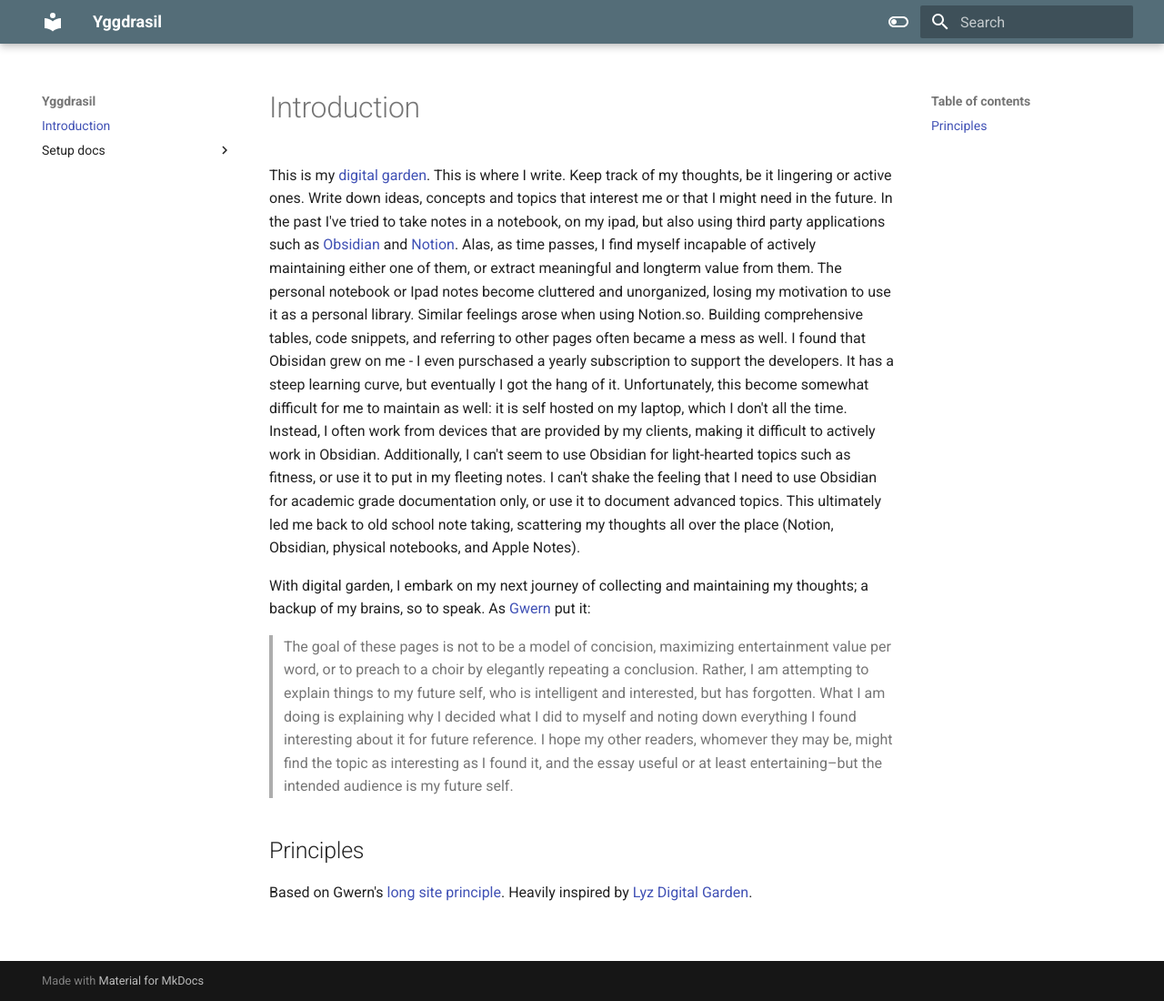
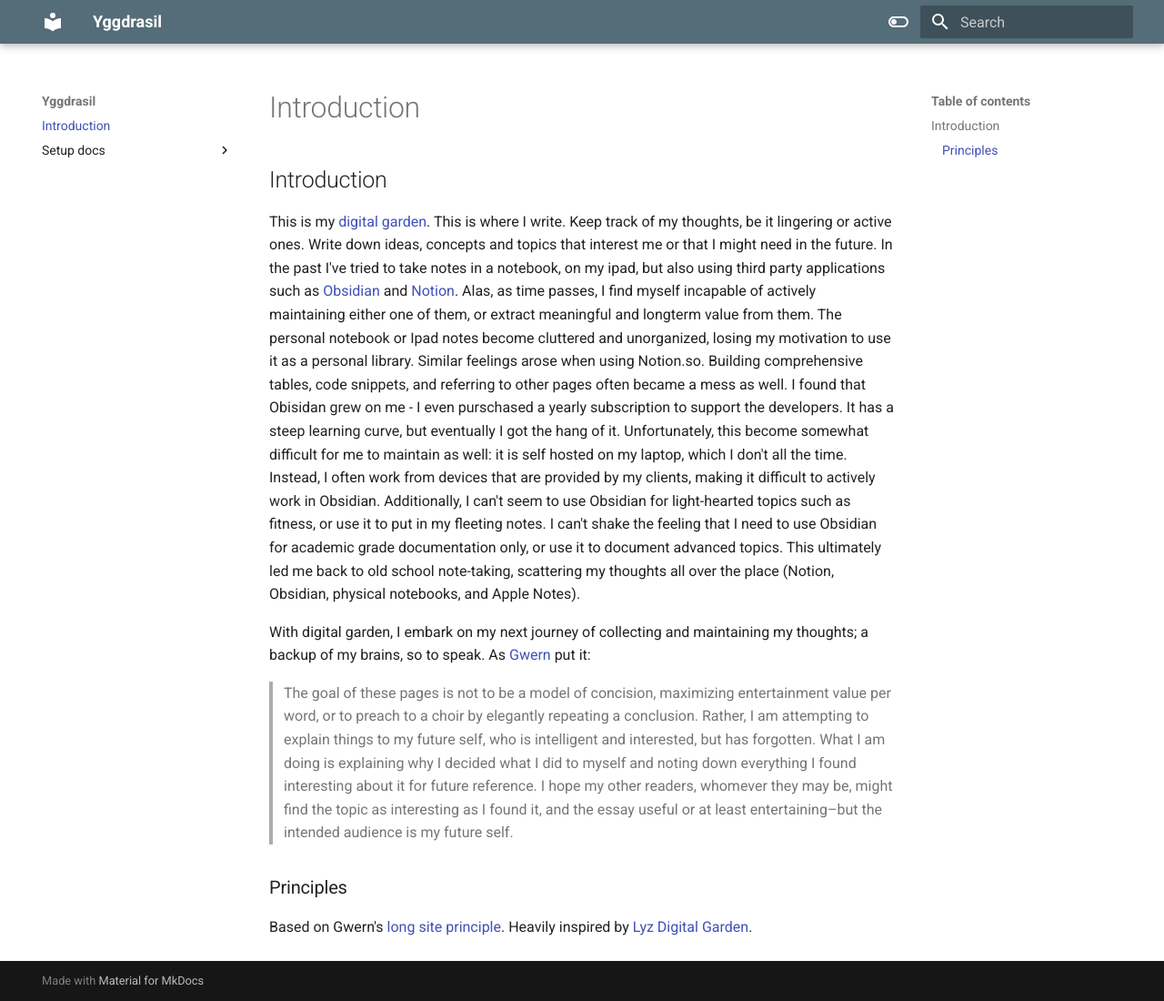
Before and after one commit to svanderweerd/codex, an MkDocs documentation site: the page built from docs/index.md, in a window 1280 px wide and 1100 px high. Shown: the whole window at 91% size. Built offline with MkDocs 1.6.1 and Material for MkDocs 9.7.7, drawn with Linux system fonts in a browser that asks for light colours.

```diff
--- a/.markdownlint.yml
+++ b/.markdownlint.yml
@@ -14,7 +14,8 @@ MD007:
   indent: 4
 
 # MD013/line-length - Line length
-MD013: false
+MD013:
+  line_length: 120
 
 # MD025/single-title/single-h1 - Multiple top-level headings
 # in the same document
--- a/mkdocs.yml
+++ b/mkdocs.yml
@@ -8,6 +8,34 @@ plugins:
   - minify:
       minify_html: true
   - section-index
+
+markdown_extensions:
+  - abbr
+  - admonition
+  - meta
+  - def_list
+  - toc:
+      permalink: ⚑
+      baselevel: 2
+  - pymdownx.arithmatex
+  - pymdownx.betterem:
+      smart_enable: all
+  - pymdownx.caret
+  - pymdownx.critic
+  - pymdownx.details
+  - pymdownx.emoji:
+      emoji_generator: '!!python/name:pymdownx.emoji.to_svg'
+  - pymdownx.magiclink
+  - pymdownx.mark
+  - pymdownx.smartsymbols
+  - pymdownx.inlinehilite
+  - pymdownx.snippets
+  - pymdownx.superfences
+  - pymdownx.tabbed:
+      alternate_style: true
+  - pymdownx.tasklist:
+      custom_checkbox: true
+  - pymdownx.tilde
 
 theme:
   name: material
```
Also changed, not shown: docs/index.md (+23 -3 lines), docs/python-setup.md (deleted, +0 -5 lines), docs/setup-docs/getting-started.md (+30 -30 lines), docs/setup-docs/tools-plugins.md (+43 -2 lines).
